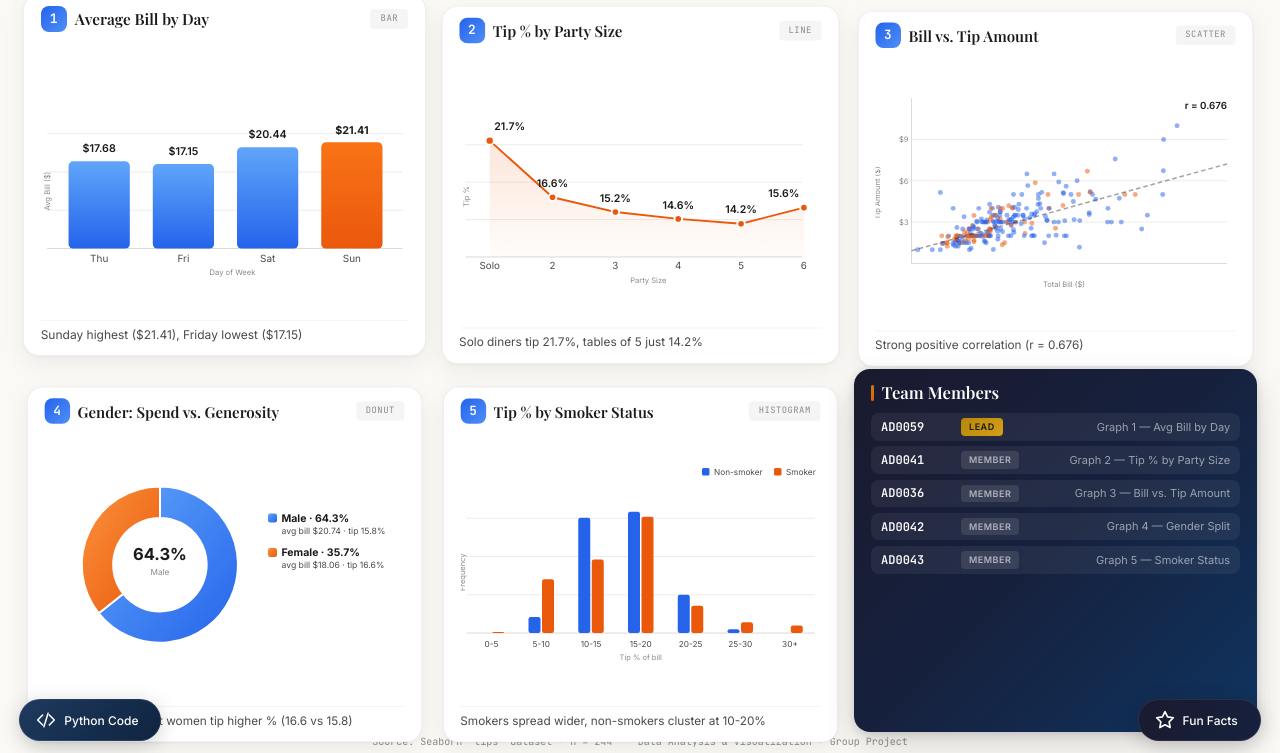
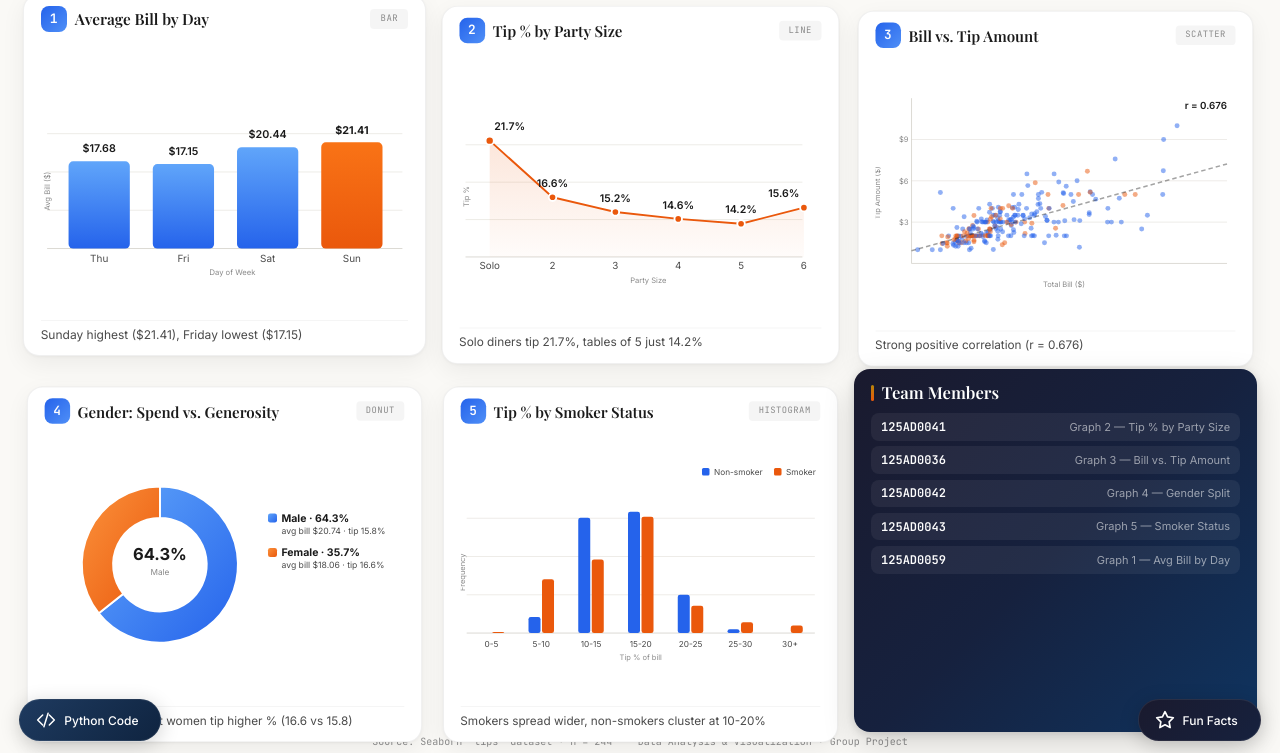
Before and after one commit to Sohith-Kodavali/davproj, a plain HTML site: page index.html in a window 1280 px wide. Shown: the part 47-800 px from the top of the page. Drawn offline with nearby package versions, Linux system fonts and the light colour scheme; a web font is replaced by a local one.

Commit message:
Update team card: remove role labels, reorder, add 125 prefix
Co-Authored-By: Claude Opus 4.6 <noreply@anthropic.com>

```diff
--- a/index.html
+++ b/index.html
@@ -770,11 +770,11 @@
     <section class="insights-card">
       <h3>Team Members</h3>
       <ul class="team-list">
-        <li class="team-item"><span class="team-roll">AD0059</span><span class="team-label">Lead</span><span class="team-graph">Graph 1 &mdash; Avg Bill by Day</span></li>
-        <li class="team-item"><span class="team-roll">AD0041</span><span class="team-label">Member</span><span class="team-graph">Graph 2 &mdash; Tip % by Party Size</span></li>
-        <li class="team-item"><span class="team-roll">AD0036</span><span class="team-label">Member</span><span class="team-graph">Graph 3 &mdash; Bill vs. Tip Amount</span></li>
-        <li class="team-item"><span class="team-roll">AD0042</span><span class="team-label">Member</span><span class="team-graph">Graph 4 &mdash; Gender Split</span></li>
-        <li class="team-item"><span class="team-roll">AD0043</span><span class="team-label">Member</span><span class="team-graph">Graph 5 &mdash; Smoker Status</span></li>
+        <li class="team-item"><span class="team-roll">125AD0041</span><span class="team-graph">Graph 2 &mdash; Tip % by Party Size</span></li>
+        <li class="team-item"><span class="team-roll">125AD0036</span><span class="team-graph">Graph 3 &mdash; Bill vs. Tip Amount</span></li>
+        <li class="team-item"><span class="team-roll">125AD0042</span><span class="team-graph">Graph 4 &mdash; Gender Split</span></li>
+        <li class="team-item"><span class="team-roll">125AD0043</span><span class="team-graph">Graph 5 &mdash; Smoker Status</span></li>
+        <li class="team-item"><span class="team-roll">125AD0059</span><span class="team-graph">Graph 1 &mdash; Avg Bill by Day</span></li>
       </ul>
     </section>
   </main>
```
